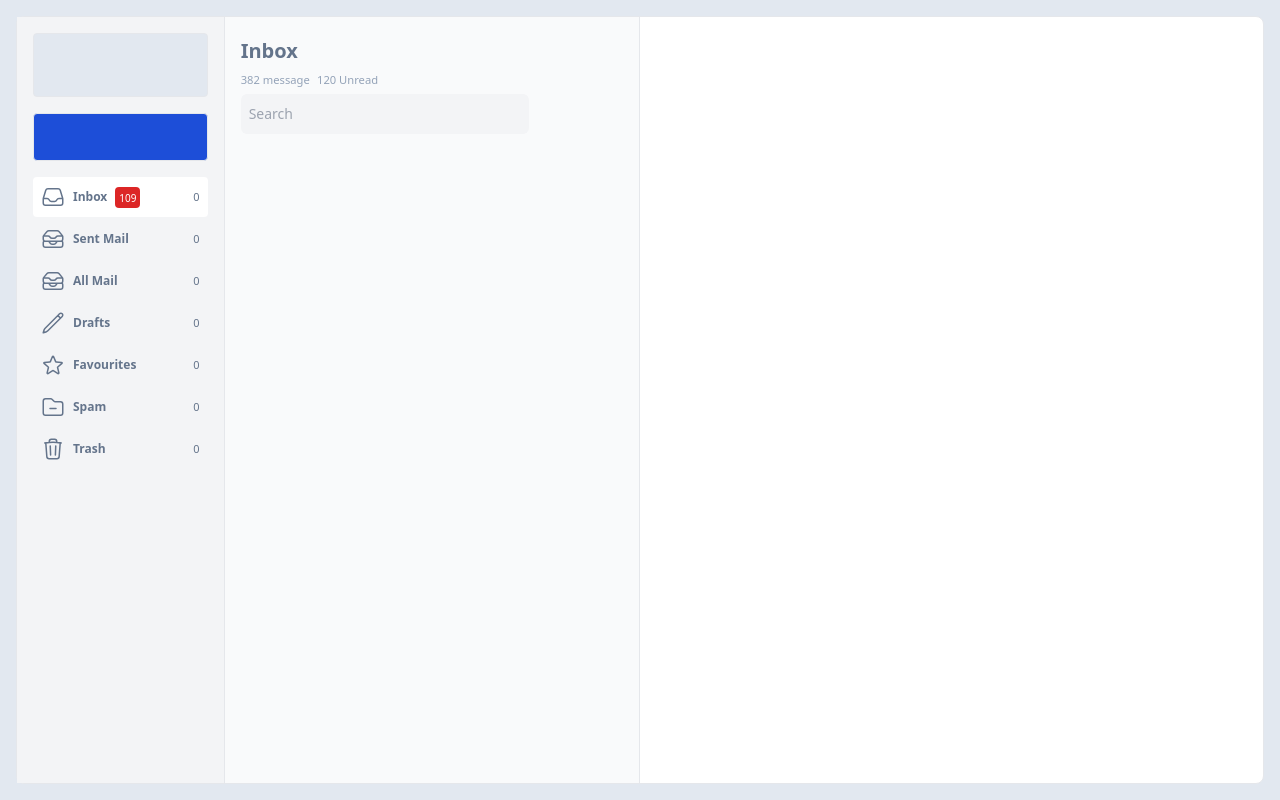
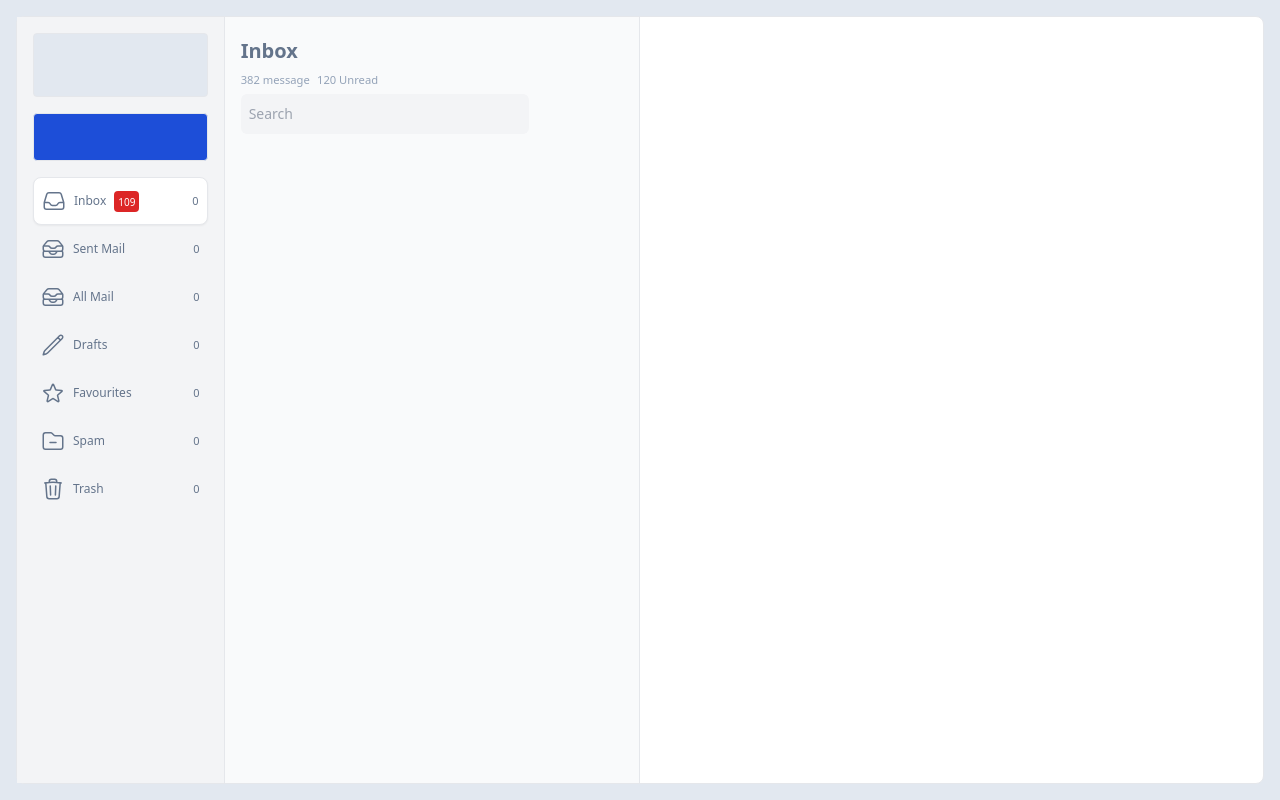
Before and after one commit to koomabenjamin/mailbox-vue-ui, a Vue app: page / in a window 1280 px wide. Built offline with nearby package versions, Linux system fonts and the light colour scheme.

Commit message:
css edits

```diff
--- a/src/views/MailBox.vue
+++ b/src/views/MailBox.vue
@@ -9,9 +9,9 @@
 
         <div class="h-auto w-full p-0">
           <!-- <div class="h-10 w-full bg-white rounded"></div> -->
-          <div class="h-10 w-full rounded text-sm flex items-center justify-between text-slate-500 p-2 my-0.5"
+          <div class="h-12 w-full rounded-lg text-sm flex items-center justify-between text-slate-500 p-2 cursor-pointer"
             v-for="item in mainMenuItems"
-            :class="{ 'bg-white': activeTab === item.tab }"
+            :class="{ 'bg-white border shadow-sm': activeTab === item.tab }"
             @click="changeTab(item.tab)"
             :key="item">
               <div
@@ -20,7 +20,7 @@
                   class="h-6 w-6"
                   :is="OutlineIcons[item.icon]">
                 </component>
-                <span class="text-xs font-semibold">{{ item.name }}</span>
+                <span class="text-xs font-normal">{{ item.name }}</span>
                 <div
                   :class="{ 'hidden' : item.unReadCount === 0}"
                   class="text-white bg-red-600 rounded px-1">
```
